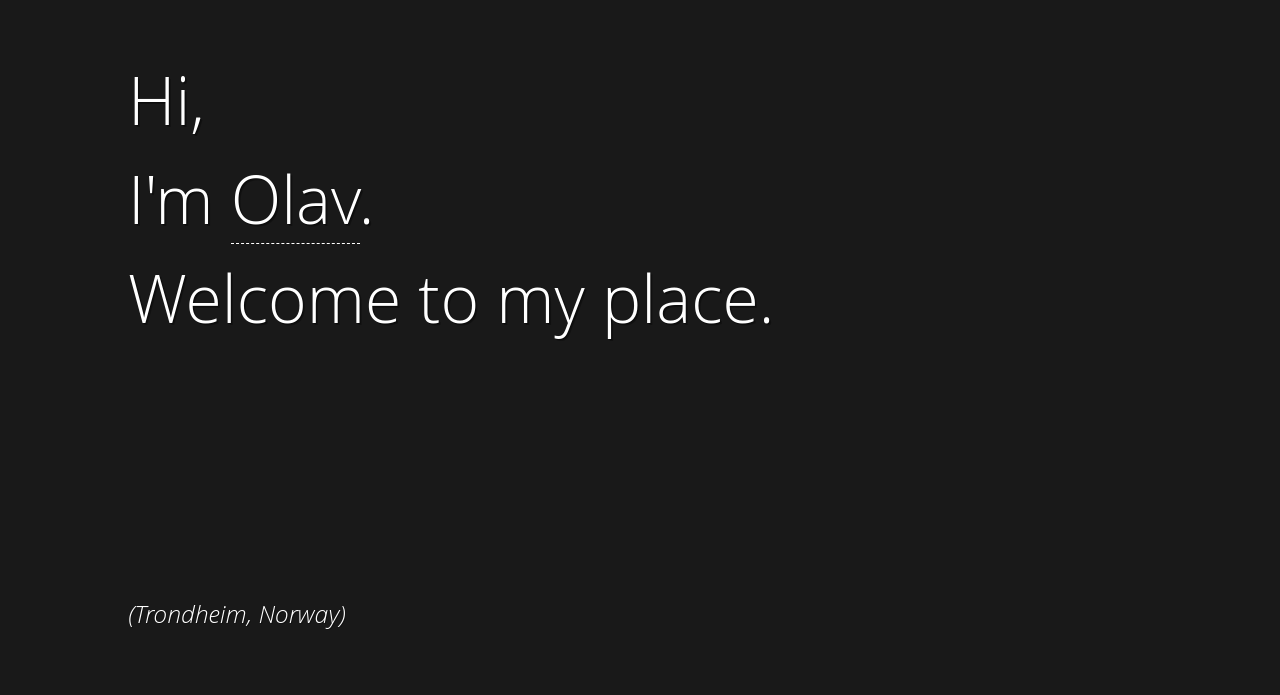
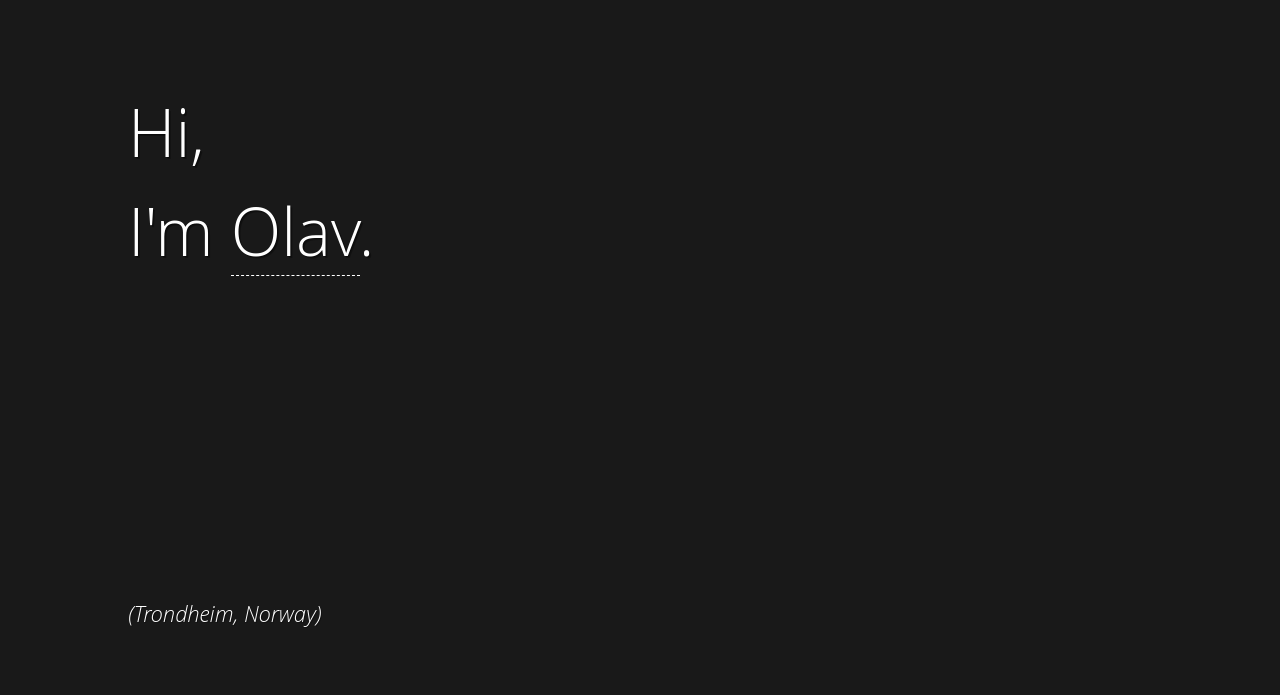
Before and after one commit to kaada/kaada.github.io, a plain HTML site: page index.html in a window 1280 px wide. Shown: the part 49-744 px from the top of the page. Drawn offline with Linux system fonts and the light colour scheme.

Commit message:
style modifications

```diff
--- a/index.html
+++ b/index.html
@@ -45,7 +45,8 @@
     </header>
 
     <section id="home">
-      <h1 class="page-title">Hi,<br>I'm <span class="emphasis">Olav</span>.<br>Welcome to my place.<br><br><div class="subtitle">(Trondheim, Norway)</div></h1>
+      <h1 class="page-title">Hi,<br>I'm <span class="emphasis">Olav</span>.</h1>
+      <div class="subtitle">(Trondheim, Norway)</div>
     </section>
 
     <section id="about">
@@ -105,6 +106,7 @@ Prior to my internship in London, I was an exchange student at <a href="https://
               <img src="/static/img/facebook-icon.png">Facebook
             </a>
           </li>
+          <!--
           <li>
             <a href="https://www.last.fm/user/Olav_Kaada" target="_blank" alt="Olav Kaada on Last.fm">
               <img src="/static/img/last-fm-icon.png">Last.fm
@@ -115,6 +117,7 @@ Prior to my internship in London, I was an exchange student at <a href="https://
               <img src="/static/img/imdb-icon.png">IMDb
             </a>
           </li>
+          //-->
           <li>
             <a href="https://www.goodreads.com/kaada" target="_blank" alt="Olav Kaada on goodreads">
               <img src="/static/img/goodreads-icon.png">goodreads
--- a/static/css/main.css
+++ b/static/css/main.css
@@ -88,10 +88,13 @@ h3 {
 }
 
 #home {
-  padding: 2.5em 0 1.5em 0;
+  display: flex;
+  flex-direction: column;
+  justify-content: center;
   color: #FFFFFF;
   line-height: 1.25;
   text-shadow: 1px 1px hsla(0,0%,0%,.3),2px 2px hsla(0,0%,0%,.3);
+  height: 90vh;
 }
 
 #home .page-title {
@@ -99,13 +102,16 @@ h3 {
   margin: 0;
 }
 
-#home .subtitle {
-  margin-top: 6em;
-}
-
 .page-title {
   font-size: 3em;
   color: #FFFFFF;
+}
+
+.subtitle {
+  margin-top: 40vh;
+  font-style: italic;
+  font-weight: 300;
+  text-shadow: 1px 1px hsla(0,0%,0%,.3);
 }
 
 #about, #contact, #projects {
@@ -260,14 +266,6 @@ h3 {
   padding: 1.5em;
 }
 
-.subtitle {
-  margin-top: 1.333333em;
-  font-size: .375em;
-  font-style: italic;
-  font-weight: 300;
-  text-shadow: 1px 1px hsla(0,0%,0%,.3);
-}
-
 .on-social-media {
   list-style: none;
   padding-left: 0;
```
